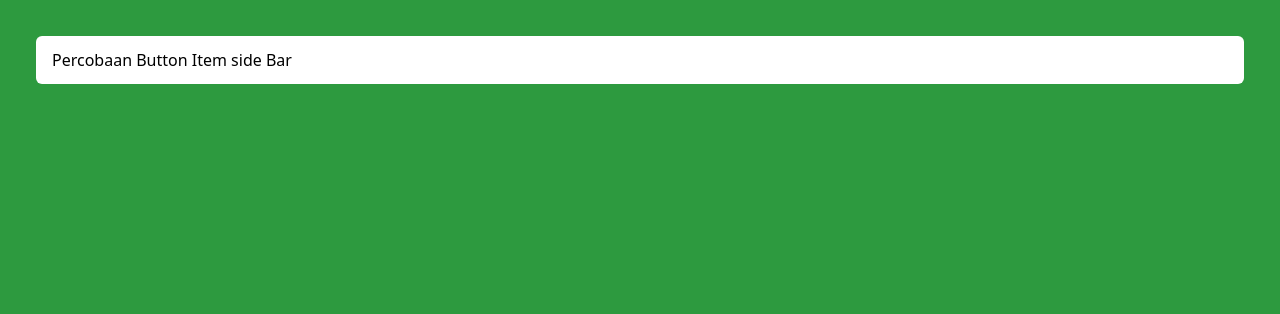
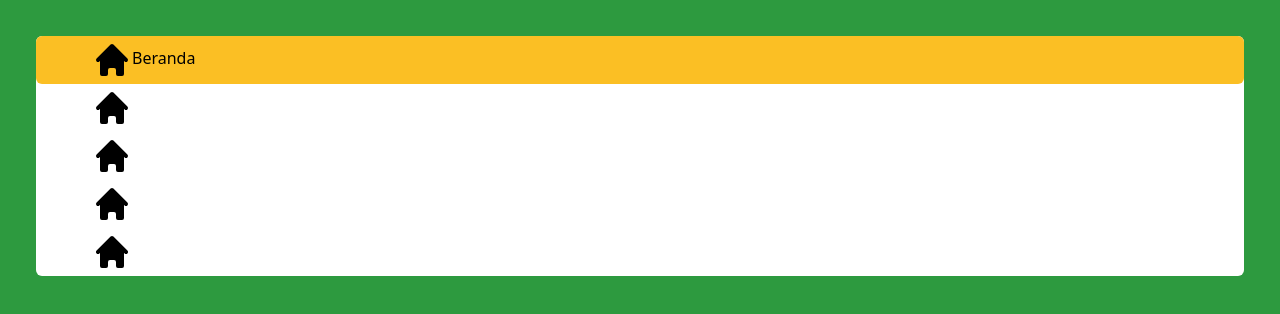
Before and after one commit to andirayka/lesinaja, a React (Create React App) app: page /account in a window 1280 px wide. Shown: the top 314 px of the page. Built offline with nearby package versions, Linux system fonts and the light colour scheme.

Commit message:
Side bar

```diff
--- a/src/components/moleculs/SidebarItem.js
+++ b/src/components/moleculs/SidebarItem.js
@@ -1,8 +1,12 @@
-import React from "react";
+import React from 'react';
+import { HomeIcon } from '@heroicons/react/solid';
 
-const SidebarItem = () => {
+const SidebarItem = ({additionalClassName, text}) => {
     return (
-        <button>Percobaan Button Item side Bar</button>
+        <button className={`py-1 rounded-md w-full text-left pl-14 ${additionalClassName}`}>
+            <HomeIcon className="w-10 inline-block" />
+            <label>{text}</label>
+        </button>
     )
 }
 
--- a/src/components/organisms/Sidebar.js
+++ b/src/components/organisms/Sidebar.js
@@ -3,7 +3,14 @@ import { SidebarItem } from "@components";
 
 const Sidebar = () => {
     return (
-        <div className="bg-white py-3 px-4 m-9 rounded-md">
+        <div className="bg-white m-9 rounded-md">
+            <SidebarItem
+                text="Beranda"
+                additionalClassName="bg-yellow-400"
+            />
+            <SidebarItem />
+            <SidebarItem />
+            <SidebarItem />
             <SidebarItem />
         </div>
     )
```
